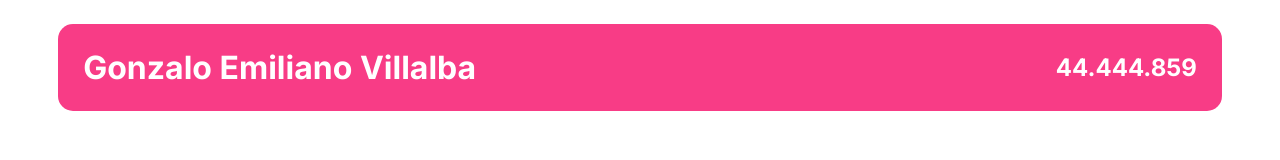
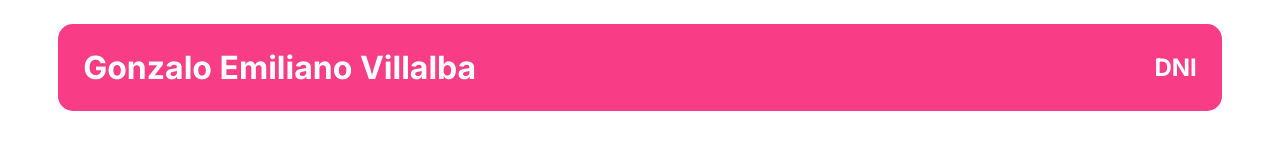
Before and after one commit to gonzavillalba02/1-Parcial-Analisis-Numerico, a React (Create React App) app: page / in a window 1280 px wide. Shown: the top 160 px of the page. Built offline with nearby package versions, Linux system fonts and the light colour scheme.

Commit message:
Update App.js

```diff
--- a/src/App.js
+++ b/src/App.js
@@ -30,7 +30,7 @@ function App() {
     <div className="App">
       <header className="header">
         <h1 className="nombre">Gonzalo Emiliano Villalba</h1>
-        <h2 className="docu">44.444.859</h2>
+        <h2 className="docu">DNI</h2>
       </header>
       <main>
         <form className="form">
```
